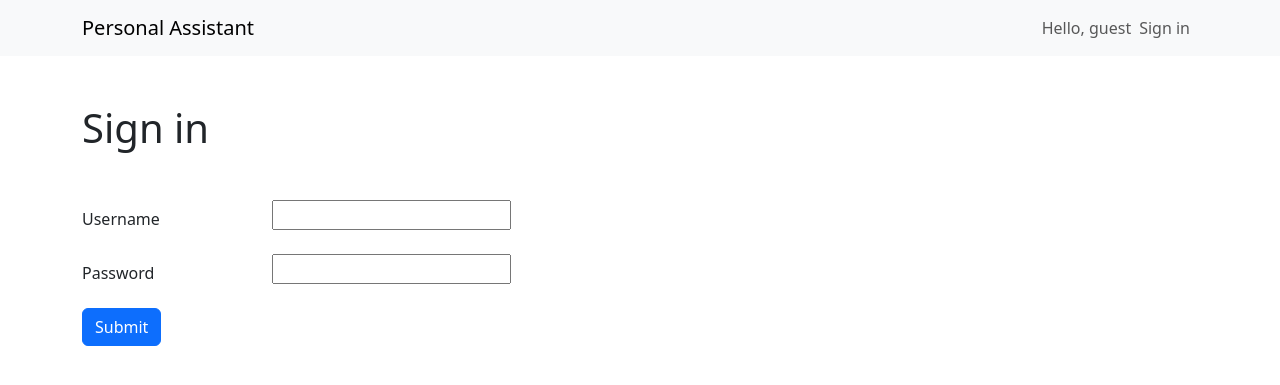
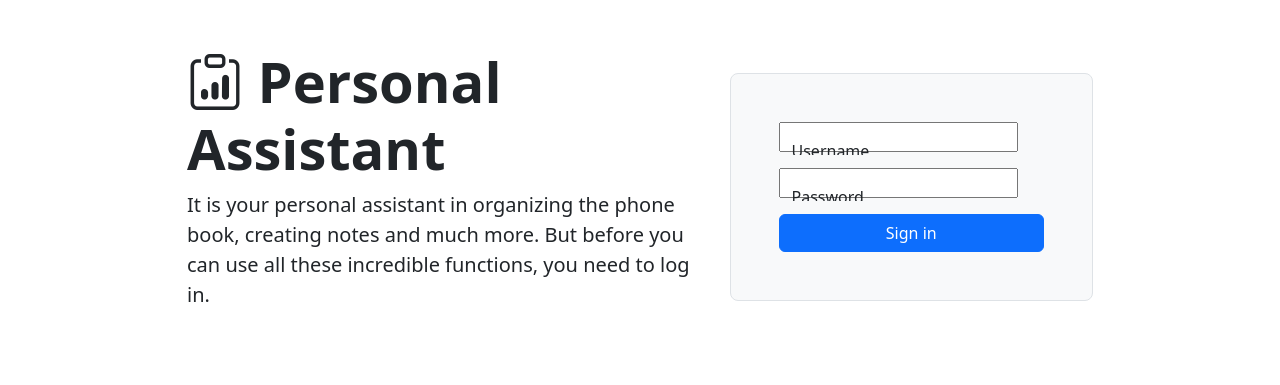
Before and after one commit to BIN0VA/Personal-Assistant, a Django app: template personal_assistant/pa_user/templates/pa_user/login.html in a window 1280 px wide. Shown: the top 385 px of the page. Run offline with Django 3.2, Linux system fonts and the light colour scheme; the template is opened without the code that fills it, so the values that code supplies are empty, except form fields; tables that the repository leaves empty hold one stand-in row (values such as "Sample post"); form fields are guessed from the names that the template uses.

Commit message:
Issue #16: Redirect anonymous user to updated login page

```diff
--- a/personal_assistant/pa_core/templates/pa_core/form.html
+++ b/personal_assistant/pa_core/templates/pa_core/form.html
@@ -5,7 +5,7 @@
 {% block content %}
   {% if form.errors and form.non_field_errors %}
     <div class="alert alert-danger" role="alert">
-        {{ form.non_field_errors }}
+      {{ form.non_field_errors }}
     </div>
   {% endif %}
 
--- a/personal_assistant/pa_core/templates/pa_core/home.html
+++ b/personal_assistant/pa_core/templates/pa_core/home.html
@@ -11,12 +11,18 @@
       integrity="sha384-QWTKZyjpPEjISv5WaRU9OFeRpok6YctnYmDr5pNlyT2bRjXh0JMhjY6hW+ALEwIH"
       crossorigin="anonymous"
     />
+
+    <link
+      href="https://cdn.jsdelivr.net/npm/bootstrap-icons@1.11.3/font/bootstrap-icons.min.css"
+      rel="stylesheet"
+    />
   </head>
   <body>
-    <nav class="navbar navbar-expand-lg bg-light{% if user.is_authenticated %} bg-dark" data-bs-theme="dark{% endif %}">
+    {% block navigation %}
+      <nav class="navbar navbar-expand-lg bg-light">
         <div class="container">
           <a class="navbar-brand" href="{% url 'pa_core:home' %}">
-            Personal Assistant
+            <i class="bi bi-clipboard-data"></i> Personal Assistant
           </a>
 
           <button
@@ -34,41 +40,31 @@
           <div class="collapse navbar-collapse" id="navbarSupportedContent">
             <ul class="navbar-nav me-auto">
             </ul>
-          <span class="navbar-text">
-            Hello,
-
-            {% if user.is_anonymous %}
-              guest
-            {% else %}
-              {{ user.username }}
-            {% endif %}
-          </span>
-          <ul class="navbar-nav">
-            {% if user.is_anonymous %}
-              <li class="nav-item">
-                <a class="nav-link" href="{% url 'pa_user:login' %}">
-                  Sign in
-                </a>
-              </li>
-            {% else %}
-              <li class="nav-item">
-                <a class="nav-link" href="{% url 'pa_user:logout' %}">
+            <span class="navbar-text">Hello, {{ user.username }}</span>
+            <div class="text-end ms-3">
+              <a class="btn btn-outline-dark" href="{% url 'pa_user:logout' %}">
                 Logout
               </a>
-              </li>
-            {% endif %}
-          </ul>
+            </div>
           </div>
         </div>
       </nav>
+    {% endblock %}
+
     <div class="container mt-5">
-      <h1>{% block title %}Personal Assistant{% endblock %}</h1>
+      {% block title_wrapper %}
+        <h1>{% block title %}Welcome!{% endblock %}</h1>
+      {% endblock %}
 
       {% for message in messages %}
         <div class="alert alert-danger" role="alert">{{ message }}</div>
       {% endfor %}
 
-      <main class="mt-5">{% block content %}Welcome!{% endblock %}</main>
+      <main class="mt-5">
+        {% block content %}
+          It is your personal assistant in organizing the phone book, creating notes and much more.
+        {% endblock %}
+      </main>
     </div>
 
     <script
--- a/personal_assistant/pa_core/views.py
+++ b/personal_assistant/pa_core/views.py
@@ -1,7 +1,9 @@
+from django.contrib.auth.decorators import login_required
 from django.core.handlers.wsgi import WSGIRequest
 from django.http import HttpResponse
 from django.shortcuts import render
 
 
+@login_required
 def home(request: WSGIRequest) -> HttpResponse:
     return render(request, 'pa_core/home.html')
--- a/personal_assistant/pa_user/templates/pa_user/login.html
+++ b/personal_assistant/pa_user/templates/pa_user/login.html
@@ -1,12 +1,37 @@
 {% extends 'pa_core/form.html' %}
 
-{% block title %}Sign in{% endblock %}
+{% block navigation %}{% endblock %}
+{% block title_wrapper %}{% endblock %}
+
+{% block content %}
+  <div class="container col-lg-10">
+    <div class="row align-items-center">
+      <div class="col-md-7">
+        <h1 class="display-4 fw-bold">
+          <i class="bi bi-clipboard-data"></i>
+          Personal Assistant
+        </h1>
+        <p class="fs-5">It is your personal assistant in organizing the phone book, creating notes and much more. But before you can use all these incredible functions, you need to log in.</p>
+      </div>
+      <div class="col">
+        {% if form.errors and form.non_field_errors %}
+          <div class="alert alert-danger" role="alert">
+              {{ form.non_field_errors }}
+          </div>
+        {% endif %}
+
+        <form
+          method="post"
+          class="needs-validation p-4 p-lg-5 border rounded-3 bg-body-tertiary"
+          novalidate
+        >
+          {% csrf_token %}
 
           {% block form %}
-  <div class="row mb-3">
-    <label for="username" class="col-sm-2 col-form-label">Username</label>
-    <div class="col-sm-10">
+            <div class="form-floating mb-3">
               {{ form.username }}
+
+              <label for="username">Username</label>
 
               {% if form.errors.username %}
                 <div id="username-error" class="invalid-feedback">
@@ -14,13 +39,12 @@
                 </div>
               {% endif %}
             </div>
-  </div>
 
             {% block fields %}
-    <div class="row mb-3">
-      <label for="password" class="col-sm-2 col-form-label">Password</label>
-      <div class="col-sm-10">
+              <div class="form-floating mb-3">
                 {{ form.password }}
+
+                <label for="password">Password</label>
 
                 {% if form.errors.password %}
                   <div id="password-error" class="invalid-feedback">
@@ -28,8 +52,16 @@
                   </div>
                 {% endif %}
               </div>
-    </div>
             {% endblock %}
 
             <input type="hidden" name="next" value="{% url 'pa_core:home' %}">
           {% endblock %}
+
+          <button type="submit" class="btn btn-primary w-100">
+            {% block button %}Sign in{% endblock %}
+          </button>
+        </form>
+      </div>
+    </div>
+  </div>
+{% endblock %}
--- a/personal_assistant/personal_assistant/settings.py
+++ b/personal_assistant/personal_assistant/settings.py
@@ -25,7 +25,7 @@ SECRET_KEY = 'django-insecure-=9rum*zqep)hs+jdc)s#d4)ij8^)-k_!g2^92$+o4!r$4il63z
 # SECURITY WARNING: don't run with debug turned on in production!
 DEBUG = True
 
-ALLOWED_HOSTS = []
+ALLOWED_HOSTS = ['localhost']
 
 
 # Application definition
--- a/personal_assistant/personal_assistant/urls.py
+++ b/personal_assistant/personal_assistant/urls.py
@@ -19,6 +19,6 @@ from django.urls import include, path
 
 urlpatterns = [
     path('', include('pa_core.urls')),
-    path('user/', include('pa_user.urls')),
+    path('accounts/', include('pa_user.urls')),
     path('admin/', admin.site.urls),
 ]
```
Lines whose indentation alone changed are shown as unchanged.
